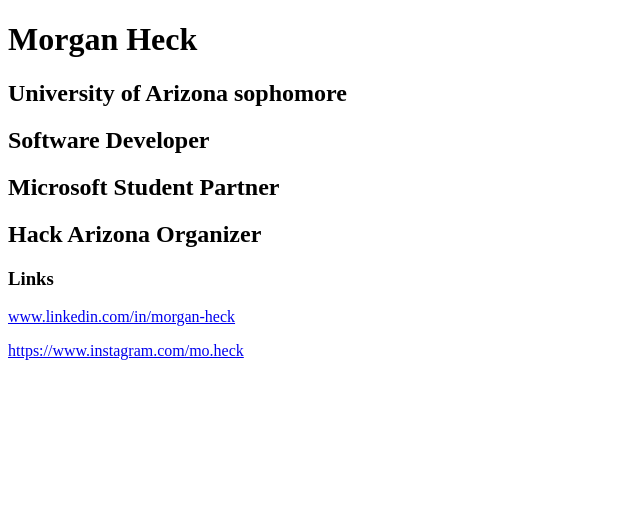
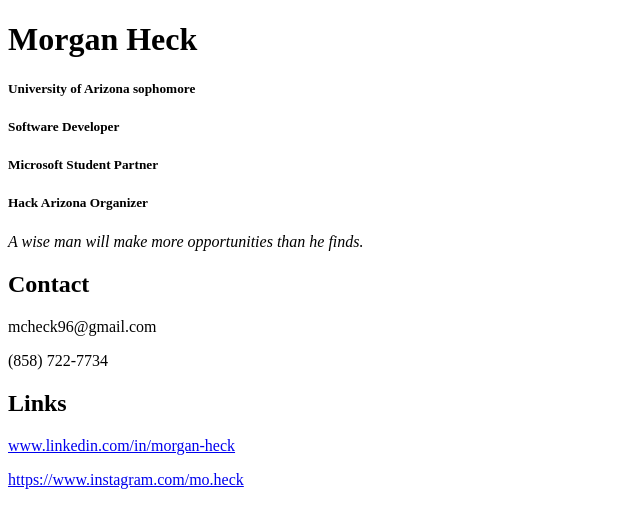
Before and after one commit to moheck/morgancheck, a PHP site: page / in a window 1280 px wide. Shown: the top 528 px of the page, without its empty margins (0-640 px from the left). Run offline with PHP 8.4, Linux system fonts and the light colour scheme.

Commit message:
early design

```diff
--- a/index.php
+++ b/index.php
@@ -2,17 +2,46 @@
 <html>
 <head>
 <title>Morgan Heck</title>
+<style>
+p{
+font-family:"Impact, Charcoal, sans-serif";
+}
+h1{
+font-family:"Impact, Charcoal, sans-serif";
+}
+h5{
+font-family:"Impact, Charcoal, sans-serif";
+}
+h2{
+font-family:"Impact, Charcoal, sans-serif";
+}
+#header{
+}
+#quote{
+}
+
+</style>
 </head>
 
 <body>
+<div id="header">
 <h1>Morgan Heck </h1>
 
-<h2>University of Arizona sophomore</h2>
-<h2>Software Developer</h2>
-<h2>Microsoft Student Partner</h2>
-<h2>Hack Arizona Organizer</h2>
+<h5>University of Arizona sophomore</h5>
+<h5>Software Developer</h5>
+<h5>Microsoft Student Partner</h5>
+<h5>Hack Arizona Organizer</h5>
 
-<h3>Links</h3>
+</div>
+
+<div id="quote">
+<p><em>A wise man will make more opportunities than he finds.</em></p>
+ </div>
+
+<h2>Contact</h2>
+<p>mcheck96@gmail.com</p>
+<p>(858) 722-7734</p>
+<h2>Links</h2>
 <p><a href="https://www.linkedin.com/in/morgan-heck-04aa3a94?trk=nav_responsive_tab_profile">www.linkedin.com/in/morgan-heck</a></p>
 <p><a href="https://www.instagram.com/mo.heck/">https://www.instagram.com/mo.heck</a></p>
 
```
